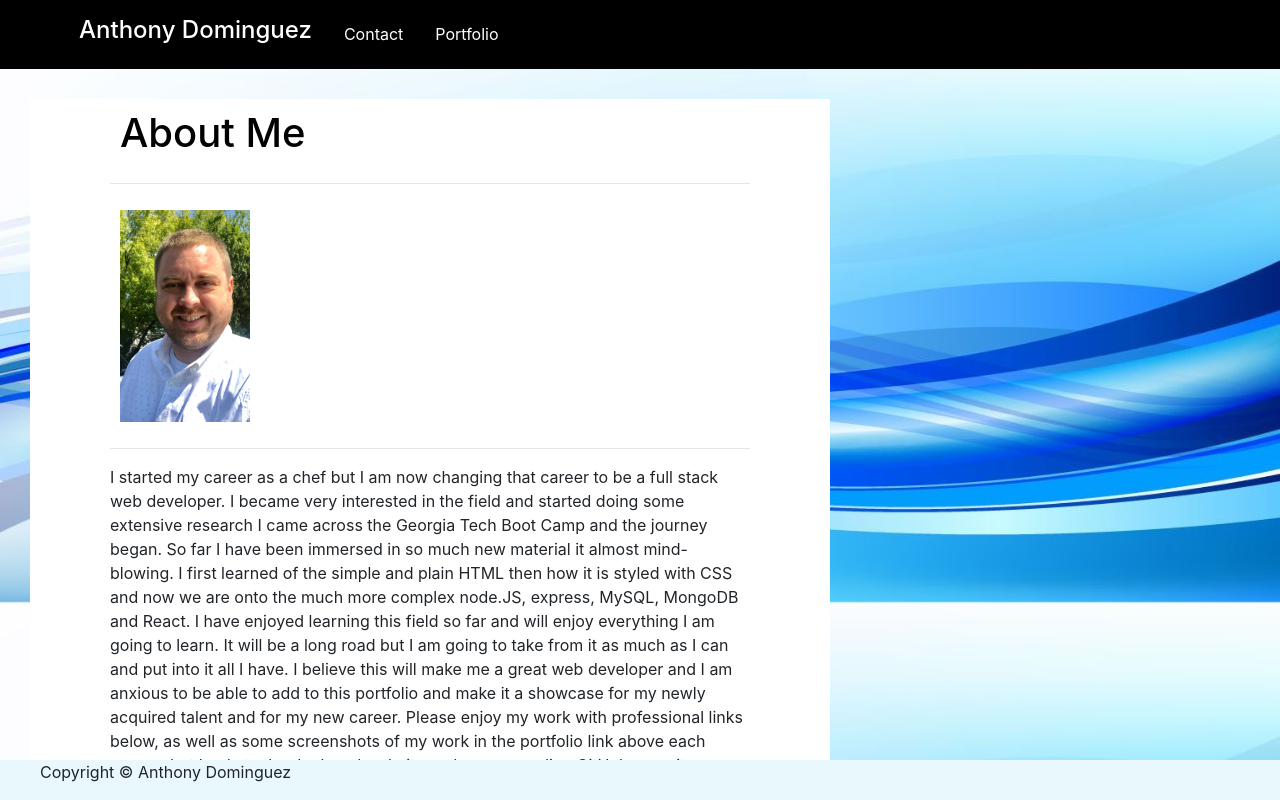
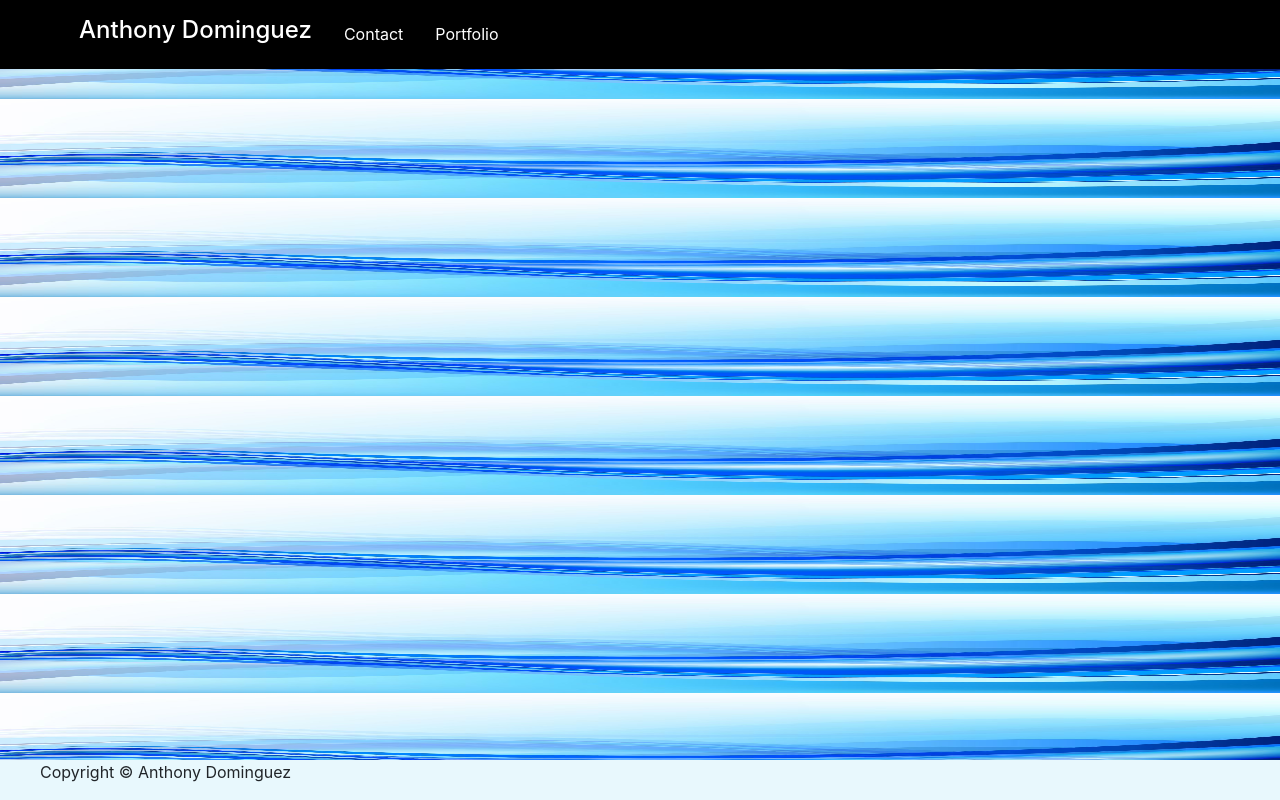
Before and after one commit to anthonydominguez86/anthony-dominguez-86-react, a React (Create React App) app in the folder portfolio/: page / in a window 1280 px wide. Shown: the top 800 px of the page. Built offline with nearby package versions, Linux system fonts and the light colour scheme.

Commit message:
routing issues for page loading fixed opens at landing page (aboutpage for now)

```diff
--- a/portfolio/src/App.js
+++ b/portfolio/src/App.js
@@ -1,6 +1,7 @@
 import React from "react";
 import { BrowserRouter as Router, Route } from "react-router-dom";
 import NavBar from "./components/NavBar";
+import Landing from "./components/pages/Landing";
 import About from "./components/pages/About";
 import Contact from "./components/pages/Contact";
 import Portfolio from "./components/pages/Portfolio";
@@ -11,7 +12,7 @@ function App() {
     <Router>
       <div>
         <NavBar />
-        <Route path="/" exact component={About} />
+        <Route path="/anthony-dominguez-86-react" exact component={Landing} />
         <Route path="/about" exact component={About} />
         <Route path="/contact" exact component={Contact} />
         <Route path="/portfolio" exact component={Portfolio} />
```
